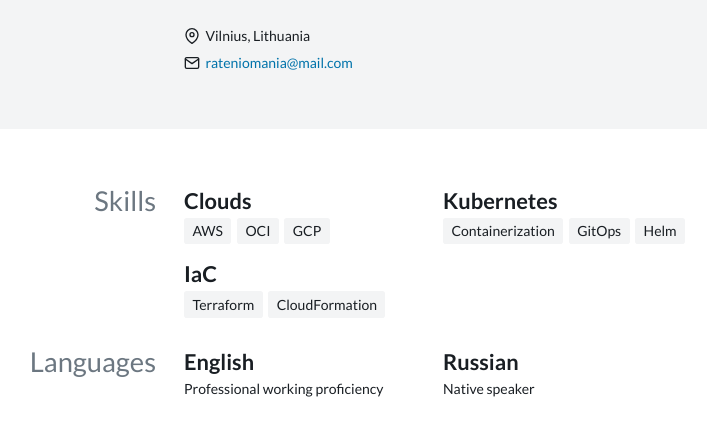
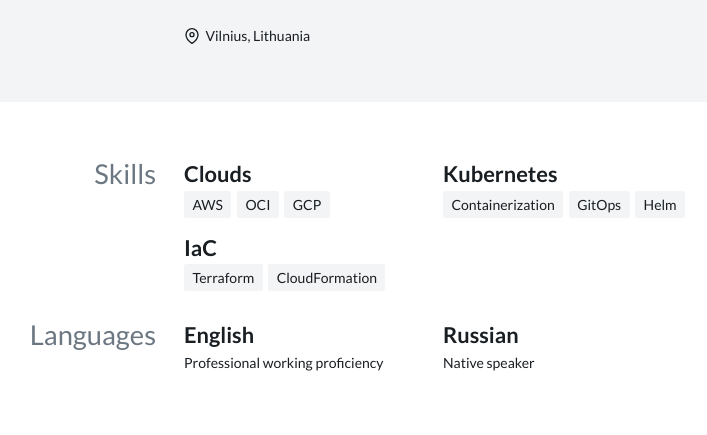
Before and after one commit to ratenio/ratenio.github.io, a plain HTML site: page index.html in a window 1280 px wide. Shown: the part 151-586 px from the top of the page, without its empty margins (302-1009 px from the left). Drawn offline with Linux system fonts and the light colour scheme.

Commit message:
deploy: 7d806d87d7de85397312c35b2eba7866f694ac2d

```diff
--- a/index.html
+++ b/index.html
@@ -59,11 +59,6 @@
           </li>
 
 
-          <li>
-            <svg xmlns="http://www.w3.org/2000/svg" width="16" height="16" viewBox="0 0 24 24" fill="none" stroke="currentColor" stroke-width="2" stroke-linecap="round" stroke-linejoin="round" class="feather feather-mail"><path d="M4 4h16c1.1 0 2 .9 2 2v12c0 1.1-.9 2-2 2H4c-1.1 0-2-.9-2-2V6c0-1.1.9-2 2-2z"></path><polyline points="22,6 12,13 2,6"></polyline></svg>
-            <a href="mailto:rateniomania@mail.com">rateniomania@mail.com</a>
-          </li>
-
 
 
 
```
